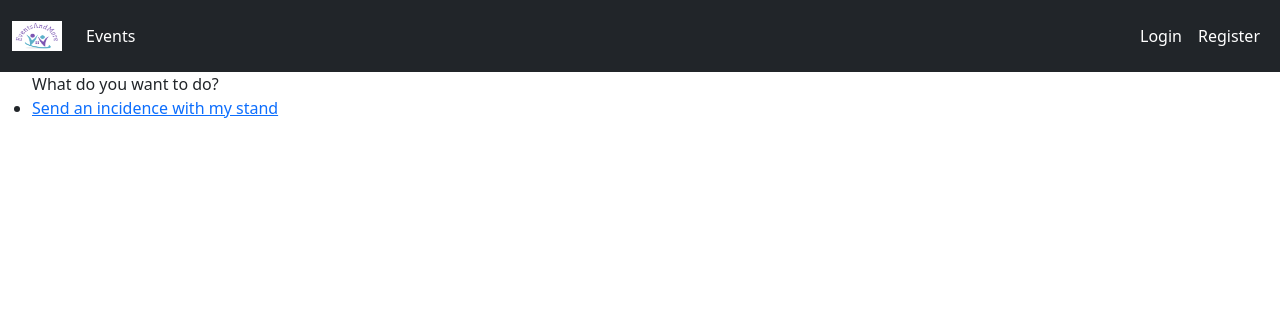
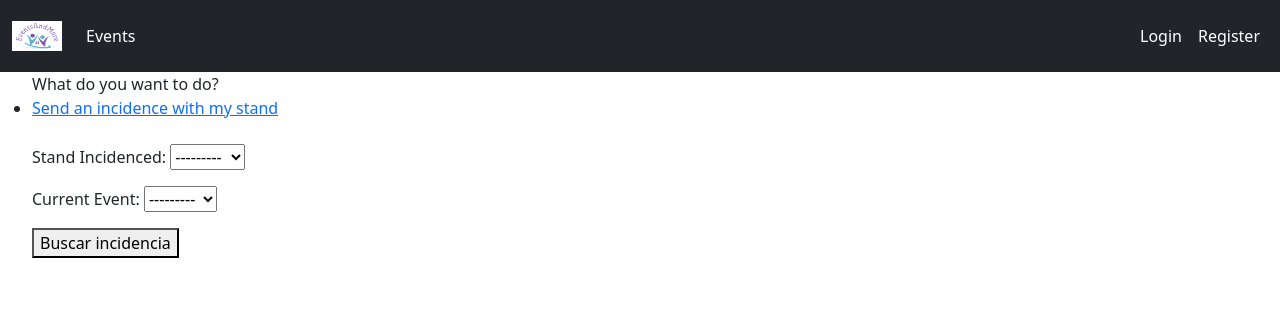
Before and after one commit to catalindoja/UDL_Software_EventsAndMoreG3, a Django app: page /incidences/ in a window 1280 px wide. Shown: the top 332 px of the page. Run offline with Django 4.2, Linux system fonts and the light colour scheme; data comes from the database, SQL or seed files in the repository; both versions use the stored data as it was after the commit; some libraries are stand-ins or nearby versions.

Commit message:
incidences.html filter

```diff
--- a/EventsAndMore/forms.py
+++ b/EventsAndMore/forms.py
@@ -39,13 +39,20 @@
 class FilterEvents(forms.ModelForm):
     class Meta:
         model = Event
-        fields = fields = ['nombre', 'fecha_ini','fecha_fin']
+        fields = ['nombre', 'fecha_ini','fecha_fin']
         widgets = {
             # 'fecha_ini': DateInput(),
             # 'fecha_fin': DateInput(),
         }
         exclude = ['gestorUsername','descripcion']
 
+class FilterIncidences(forms.ModelForm):
+    class Meta:
+        model = StandIncidence
+        fields = ['Stand_Incidenced', 'Current_Event']
+        widgets = {
+        }
+        exclude = ['Id','Client_Username','Gestor_Username','Description','Date','Status','Checked']
 
 class PeticionStandClienteForm(forms.ModelForm):
     class Meta:
--- a/EventsAndMore/views.py
+++ b/EventsAndMore/views.py
@@ -244,12 +244,26 @@
 
 
 def IncidencesView(request):
-    template_name = 'incidences.html'
-    StandIncidence_List = StandIncidence.objects.all()
-    content = {'StandIncidence_List': StandIncidence_List,
-               'User': request.user.username,
-    }
-    return render(request, 'incidences.html', content)
+    if request.method == "POST":
+        form = FilterIncidences(request.POST)
+        if form.is_valid():
+            nombre = form.cleaned_data['Stand_Incidenced']
+            incidences_all = StandIncidence.objects.all()
+            incidences_filter = incidences_all.filter(Stand_Incidenced__icontains=nombre)
+            content = {'StandIncidence_List': incidences_filter,
+                       'User': request.user.username,
+                       'form': form
+                       }
+            return render(request, 'incidences.html', content)
+    else:
+        form = FilterIncidences()
+        template_name = 'incidences.html'
+        StandIncidence_List = StandIncidence.objects.all()
+        content = {'StandIncidence_List': StandIncidence_List,
+                   'User': request.user.username,
+                   'form': form
+        }
+        return render(request, 'incidences.html', content)
 
 
 def RequestView(request):
--- a/templates/incidences.html
+++ b/templates/incidences.html
@@ -11,6 +11,18 @@
         </a>
     </li>
 <br>
+
+<div>
+        <form method="post">
+            {% csrf_token %}
+            {{ form.as_p }}
+            <button type="submit">
+                Buscar incidencia
+            </button>
+        </form>
+    </div>
+
+<div>
     {% for incidencia in StandIncidence_List %}
          {% if incidencia.Client_Username.User.username == User %}
          <div class="margins" style="float: left;margin: 0 1em 0 1em;">
@@ -19,15 +31,16 @@
                 <div class="card-body">
                     <h5 class="card-text">Event :{{ incidencia.Current_Event  }}</h5>
                     <h5 class="card-text">Stand incidenced : {{ incidencia.Stand_Incidenced}}</h5>
-                    <h5 class="card-title">ID incidence : {{ incidencia.Id }}</h5>
-                    <p class="card-text">Incidence Description  : <br>{{ incidencia.Description  }}</p>
-                    <p class="card-text">Checked : {{ incidencia.Checked  }}</p>
-                    <p class="card-text">Solved : {{ incidencia.Status }}</p>
+                    <h5 class="card-title">ID incidencia : {{ incidencia.Id }}</h5>
+                    <p class="card-text">Descripción de incidencia : <br>{{ incidencia.Description  }}</p>
+                    <p class="card-text">Revisada : {{ incidencia.Checked  }}</p>
+                    <p class="card-text">Soluciónada : {{ incidencia.Status }}</p>
                 </div>
             </div>
         </div>
         {% endif %}
         {% endfor %}
+</div>
 </ul>
 
 {% endblock %}
--- a/templates/request.html
+++ b/templates/request.html
@@ -22,7 +22,7 @@
                     <p class="card-text">Peticion numero: {{ peticion.id }}</p>
                     <p class="card-text">cliente: {{ peticion.clientUsername }} </p>
                     <p class="card-text">Fecha: {{ peticion.fecha }}</p>
-                    <p class="card-text"> estadoPeticion: {{ peticion.estado_peticion }}</p>
+                    <p class="card-text"> Estado Peticion: {{ peticion.estado_peticion }}</p>
                 </div>
             </div>
         </div>
```
Also changed, not shown: db.sqlite3.
